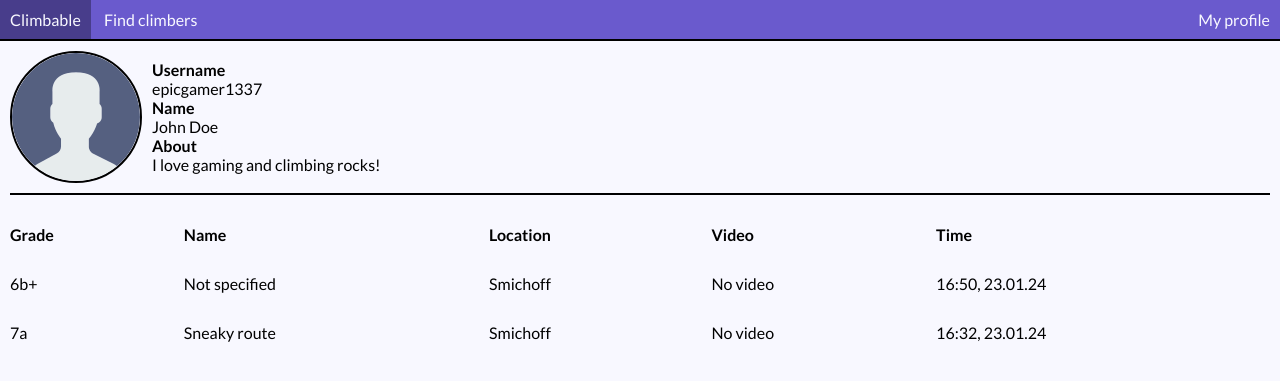
After one commit to som202/Climbable, a PHP site: page /profile.html in a window 1280 px wide. The commit adds this page. Shown: the top 381 px of the page. Run offline with PHP 8.4, Linux system fonts and the light colour scheme.

Commit message:
created template profile page

```diff
--- a/index.css
+++ b/index.css
@@ -5,11 +5,10 @@ body {
 }
 body header {
     border-bottom: 2px solid black;
-    /* background-color: rgb(85, 124, 142); */
     background-color: slateblue;
 }
 header a {
-    color: linen;
+    color: ghostwhite;
     text-decoration: none;
     display: inline-block;
     padding: 10px;
--- a/index.html
+++ b/index.html
@@ -7,7 +7,7 @@
     <meta charset="UTF-8">
     <meta name="viewport" content="width=device-width, initial-scale=1.0">
     <link rel="stylesheet" href="index.css">
-    <title>climbable</title>
+    <title>Climbable</title>
 </head>
 <body>
     <header>
--- /dev/null
+++ b/profile.css
@@ -0,0 +1,57 @@
+body {
+    margin: 0px;
+    background-color: ghostwhite;
+    font-family: "Lato", Helvetica, Arial, sans-serif;
+}
+body header {
+    border-bottom: 2px solid black;
+    background-color: slateblue;
+}
+header a {
+    color: ghostwhite;
+    text-decoration: none;
+    display: inline-block;
+    padding: 10px;
+}
+header a:hover {
+    background-color: darkslateblue;
+}
+header #account {
+    margin: 0px;
+    padding: 0px;
+    float: right;
+}
+#profile {
+    margin: 10px;
+    padding-bottom: 10px;
+    display: flex;
+    flex-direction: row;
+    align-items: center;
+    border-bottom: 2px solid;
+}
+#profile-pic {
+    width: 128px;
+    height: 128px;
+    border-radius: 50%;
+    overflow: hidden;
+    display: flex;
+    align-items: center;
+    justify-content: center;
+    border: 2px solid black;
+}
+#profile-description {
+    margin-left: 10px;
+    max-width: 40%;
+}
+table {
+    border-collapse: separate;
+    border-spacing: 0 10px; /* Adds space between rows */
+    width: 100%;
+}
+tr {
+    border: 2px solid black; /* Border for the rows */
+}
+th, td {
+    padding: 10px;
+    text-align: left;
+}
--- /dev/null
+++ b/profile.html
@@ -0,0 +1,58 @@
+<!DOCTYPE html>
+<html lang="en">
+<head>
+    <style>
+        @import url('https://fonts.googleapis.com/css2?family=Lato:ital,wght@0,300;0,400;0,700;1,300;1,400;1,700&family=Open+Sans:ital,wght@0,300..800;1,300..800&display=swap');
+    </style>
+    <meta charset="UTF-8">
+    <meta name="viewport" content="width=device-width, initial-scale=1.0">
+    <link rel="stylesheet" href="profile.css">
+    <title>Profile</title>
+</head>
+<body>
+    <header>
+        <a href="index.html">Climbable</a>
+        <a href="search.html">Find climbers</a>
+        <div id="account">
+            <a href="profile.html">My profile</a>
+        </div>
+    </header>
+    <div id="profile">
+        <div id="profile-pic">
+            <img src="user.png" alt="profile picture">
+        </div>
+        <div id="profile-description">
+            <strong>Username</strong><br><span>epicgamer1337</span><br>
+            <strong>Name</strong><br><span>John Doe</span><br>
+            <strong>About</strong><br><span>I love gaming and climbing rocks!</span>
+        </div>
+    </div>
+    <table>
+        <thead>
+            <tr>
+                <th>Grade</th>
+                <th>Name</th>
+                <th>Location</th>
+                <th>Video</th>
+                <th>Time</th>
+            </tr>
+        </thead>
+        <tbody>
+            <tr>
+                <td>6b+</td>
+                <td>Not specified</td>
+                <td>Smichoff</td>
+                <td>No video</td>
+                <td>16:50, 23.01.24  </td>
+            </tr>
+            <tr>
+                <td>7a</td>
+                <td>Sneaky route</td>
+                <td>Smichoff</td>
+                <td>No video</td>
+                <td>16:32, 23.01.24  </td>
+            </tr>
+        </tbody>
+    </table>
+</body>
+</html>
```
Also changed, not shown: user.png (added).
